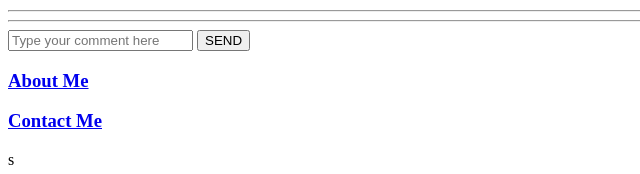
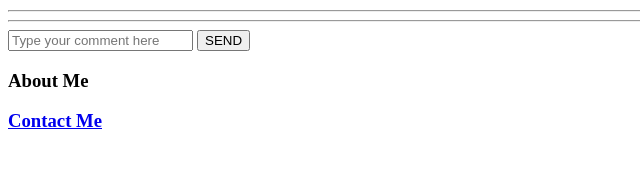
Before and after one commit to Maygeek/pure-html-projects, a plain HTML site: page index.html in a window 1280 px wide. Shown: the part 2155-2329 px from the top of the page, 0-640 px from the left. After the commit the page ends 2306 px from the top, so only its background shows below. Drawn offline with Linux system fonts and the light colour scheme.

Commit message:
index.html

```diff
--- a/index.html
+++ b/index.html
@@ -32,7 +32,7 @@
     <hr/>
     <input type="text" name="Comment" id="Comment" placeholder="Type your comment here" height="200pxs">
     <a href="./Appreciation.html"><input type="submit" value="SEND"></a>
-    <h3><a href="./mayipsum.html">About Me</a></h3>
+    <h3>About Me</h3>
     <h3><a href="./birthdayproject/birthday.html">Contact Me</a></h3>
 </body>
-</html>s
+</html>
```
